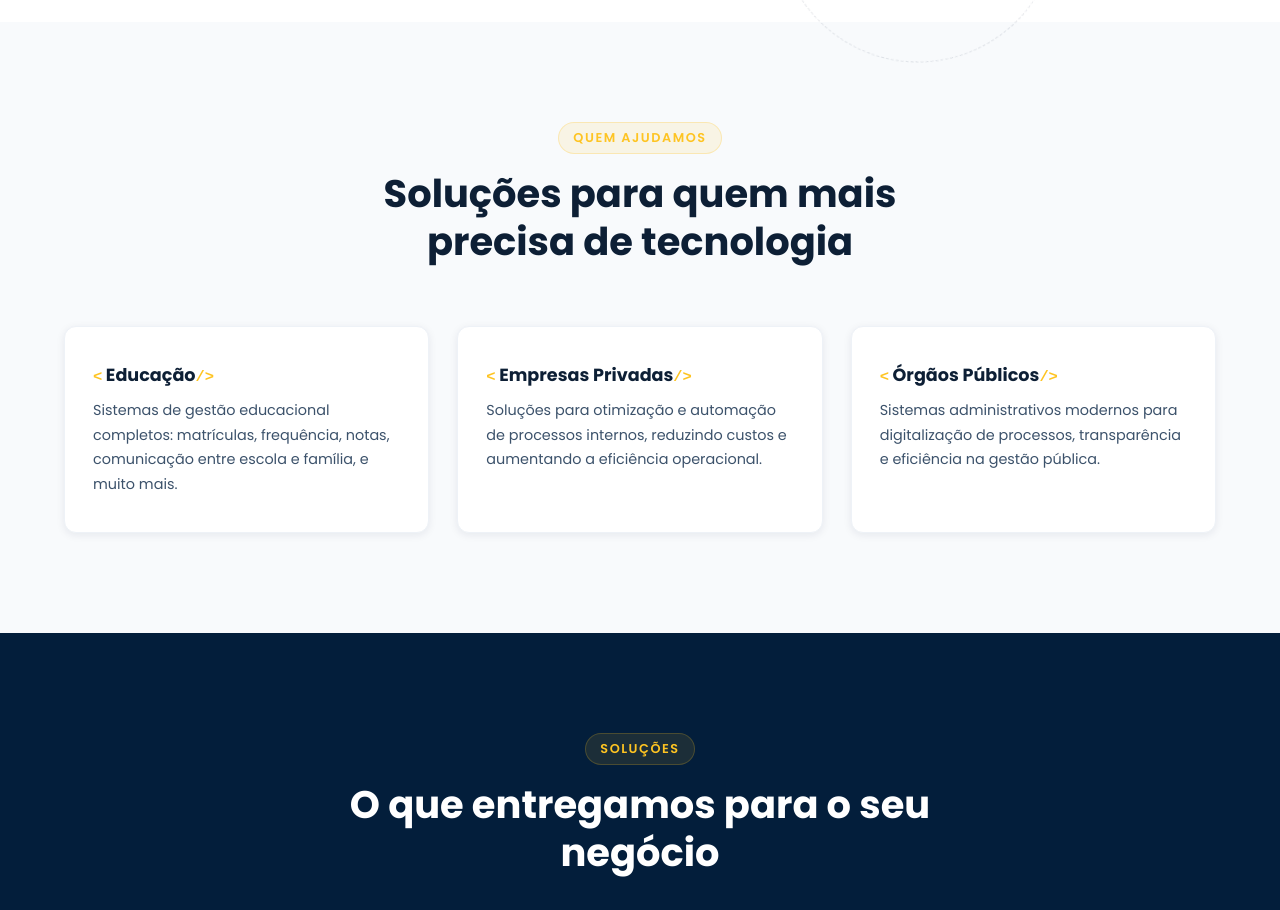
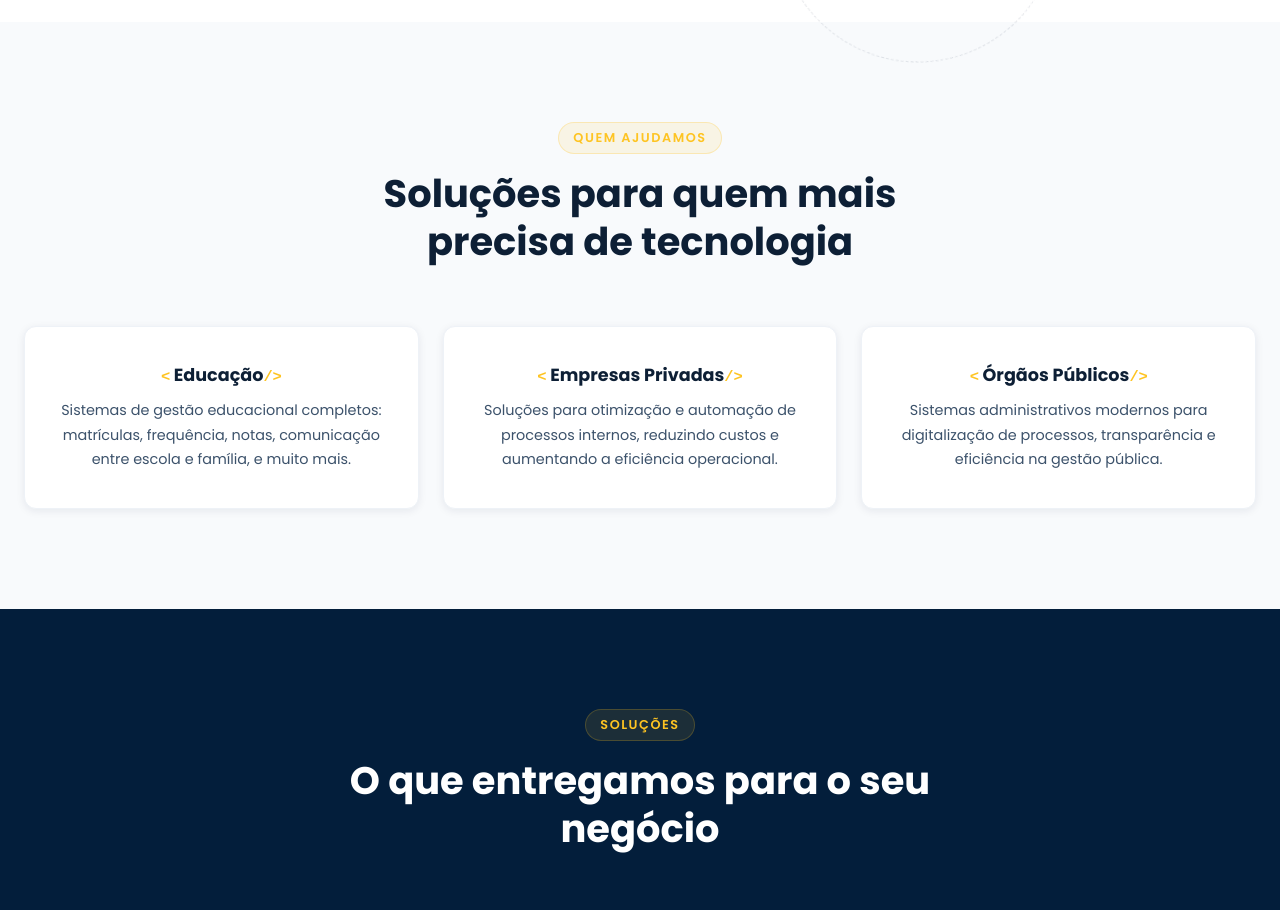
Before and after one commit to dellamuraissa/Softsy, a plain HTML site: page index.html in a window 1280 px wide. Shown: the part 1460-2370 px from the top of the page. Drawn offline with Linux system fonts and the light colour scheme.

Commit message:
Add files via upload

```diff
--- a/style.css
+++ b/style.css
@@ -568,15 +568,14 @@ a  { text-decoration: none; color: inherit; }
    QUEM AJUDAMOS
    ========================================================== */
 .quem-ajudamos { background: var(--gray-50); }
+.quem-ajudamos .container { max-width: 1400px; }
 
 /* Grid de 3 cards iguais */
 .cards-grid {
   display: grid;
   grid-template-columns: repeat(3, 1fr);
-  gap: 28px;
-  max-width: 1200px;
-  margin-left: auto;
-  margin-right: auto;
+  gap: 24px;
+  width: 100%;
 }
 
 .card {
@@ -587,6 +586,7 @@ a  { text-decoration: none; color: inherit; }
   padding: 36px 28px;
   transition: var(--transition);
   box-shadow: var(--shadow-sm);
+  text-align: center; /* Alinha título e texto ao centro */
 }
 /* Hover: eleva, borda amarela e fundo levemente dourado */
 .card:hover {
@@ -602,7 +602,7 @@ a  { text-decoration: none; color: inherit; }
   border-radius: 10px;
   display: flex; align-items: center; justify-content: center;
   color: var(--blue);
-  margin-bottom: 20px;
+  margin: 0 auto 20px; /* Centraliza o ícone */
   transition: var(--transition);
 }
 /* Ícone muda para fundo amarelo no hover do card */
```
Also changed, not shown: index.html (+0 -1 lines).
